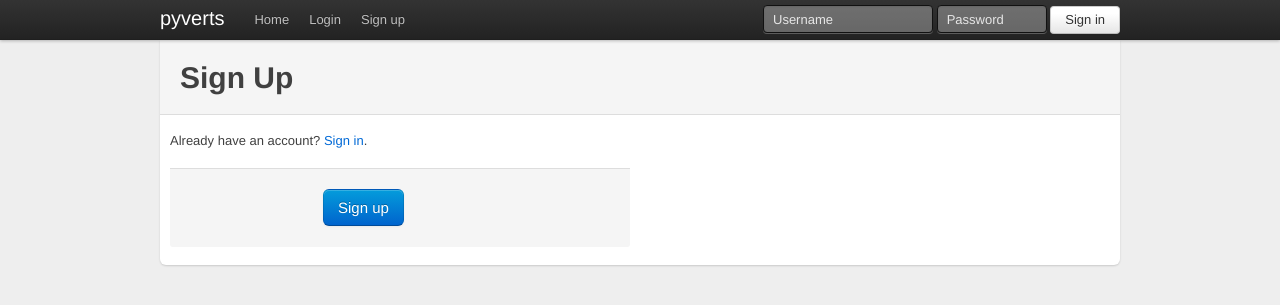
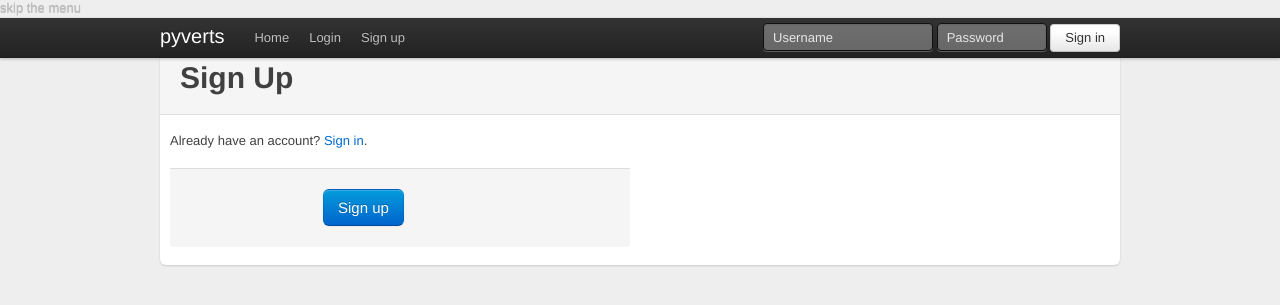
Before and after one commit to Heldroe/pyverts-2011, a Django app: template templates/account/signup.html in a window 1280 px wide. Shown: the top 305 px of the page. Run offline with Django 3.2, Linux system fonts and the light colour scheme; the template is opened without the code that fills it, so the values that code supplies are empty; parts of the project's set-up code (start-up, migrations or seed data) failed here and were passed over.

Commit message:
accessibilite

```diff
--- a/templates/account/signup.html
+++ b/templates/account/signup.html
@@ -23,7 +23,7 @@
                 <input type="hidden" name="{{ redirect_field_name }}" value="{{ redirect_field_value }}" />
             {% endif %}
             <div class="actions">
-                <button title="{% trans "validate your new account" %}" type="submit" class="btn large primary">{% trans "Sign up" %}</button>
+                <button type="submit" class="btn large primary">{% trans "Sign up" %}</button>
             </div>
         </form>
     </div>
--- a/templates/site_base.html
+++ b/templates/site_base.html
@@ -41,6 +41,7 @@
     </head>
     <body lang="fr">
         <div class="topbar">
+	  <div class="blind"><a href="#endtoolbar">{% trans "skip the menu" %}</a></div>
             <div class="fill">
                 <div class="container_12">
                     <a class="brand" href="{% url home %}" title="{% trans "to go to the home page" %}">pyverts</a>
@@ -81,6 +82,7 @@
                 </div>
             </div>
         </div>
+	<div class="blind" id="endtoolbar"></div>
         <div class="container_12 content">
             <div class="page-header">
             {% block pageheader %}
```
